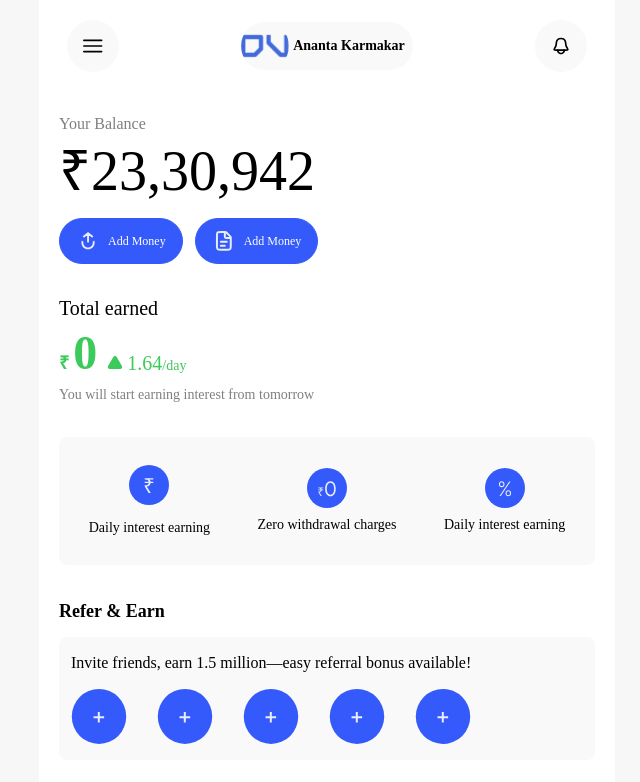
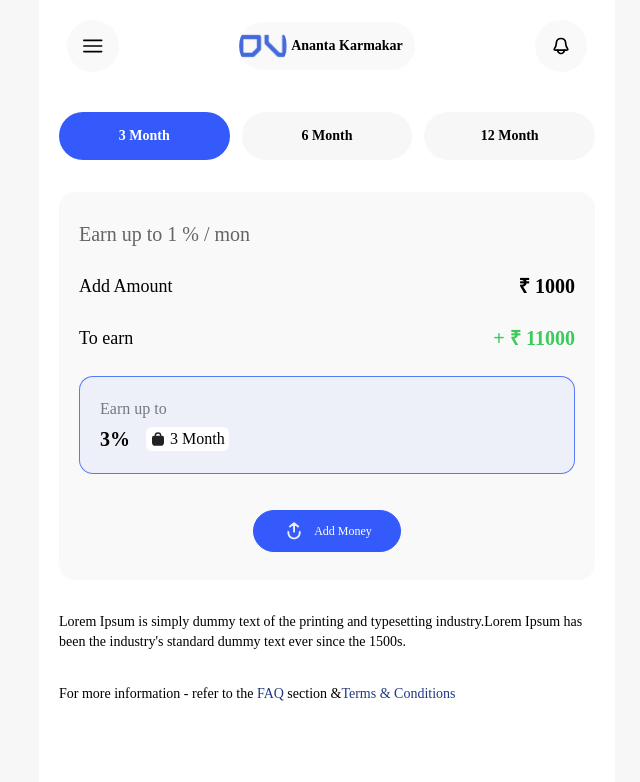
Before and after one commit to codeAntu/DV_3.0, a React (Vite) app: page / in a window 1280 px wide. Shown: the top 782 px of the page, without its empty margins (313-953 px from the left). Built offline with nearby package versions, Linux system fonts and the light colour scheme; a web font is replaced by a local one.

Commit message:
feat: Add AddMoney screen to App component
The AddMoney screen was added to the App component to implement the functionality for adding money to the user's account.

```diff
--- a/src/App.tsx
+++ b/src/App.tsx
@@ -18,6 +18,7 @@ import Withdraw from './screens/Withdraw'
 import KYCScreen from './screens/KYCScreen'
 import Profile from './screens/Profile'
 import Balance from './screens/Balance'
+import AddMoney from './screens/AddMoney'
 
 function App() {
   const [count, setCount] = useState(0)
@@ -40,7 +41,8 @@ function App() {
       {/* <Withdraw /> */}
       {/* <KYCScreen /> */}
       {/* <Profile /> */}
-      <Balance />
+      {/* <Balance />  */}
+      <AddMoney />
     </>
   )
 }
--- /dev/null
+++ b/src/screens/AddMoney.tsx
@@ -0,0 +1,63 @@
+export default function AddMoney() {
+  return (
+    <div className='component'>
+      <div className='maxWidth flex h-full min-h-[100dvh] w-full flex-col gap-10 bg-white'>
+        <div className='flex items-center justify-between gap-2 px-2'>
+          <div className='rounded-full bg-card p-4'>
+            <img src='./icons/slider.svg' alt='' className='aspect-square w-5' />
+          </div>
+          <div className='flex items-center justify-center gap-1 rounded-full bg-card pr-3'>
+            <img src='./icons/appIcon.svg' alt='' className='aspect-square w-12 rounded-full' />
+            <div className='line-clamp-1 text-sm font-semibold'>Ananta Karmakar</div>
+          </div>
+          <div className='rounded-full bg-card p-4'>
+            <img src='./icons/notification2.svg' alt='' className='aspect-square w-5' />
+          </div>
+        </div>
+        <div className='grid gap-8'>
+          <div className='flex items-center justify-between gap-3 text-sm font-semibold'>
+            <div className='w-full rounded-full bg-accent py-3.5 text-center text-white'>3 Month</div>
+            <div className='w-full rounded-full bg-card2 py-3.5 text-center'>6 Month</div>
+            <div className='w-full rounded-full bg-card2 py-3.5 text-center'>12 Month</div>
+          </div>
+          <div className='flex flex-col gap-6 rounded-2xl bg-card px-5 py-7'>
+            <div className='w-full text-xl text-black/60'>Earn up to 1 % / mon</div>
+            <div className='flex w-full items-center justify-between text-lg font-medium'>
+              <div>Add Amount</div>
+              <div className='text-xl font-semibold'>₹ 1000</div>
+            </div>
+            <div className='flex w-full items-center justify-between text-lg font-medium'>
+              <div>To earn</div>
+              <div className='text-xl font-semibold text-green'>+ ₹ 11000</div>
+            </div>
+            <div className='inputBox grid gap-1 px-5 py-5'>
+              <div className='text-base text-black/50'>Earn up to</div>
+              <div className='flex items-center justify-normal gap-4'>
+                <div className='text-xl font-semibold'>3%</div>
+                <div className='flex gap-1 rounded-md bg-white px-1'>
+                  <img src='./icons/lock2.svg' alt='' className='w-4' />
+                  <div className='text-base font-medium'>3 Month</div>
+                </div>
+              </div>
+            </div>
+            <div className='flex w-full items-center justify-center pt-3'>
+              <button className='buttonRounded px-7 py-2'>
+                <img src='./icons/addMoney.svg' alt='' className='w-6' />
+                <div>Add Money</div>
+              </button>
+            </div>
+          </div>
+          <div className='text-sm'>
+            Lorem Ipsum is simply dummy text of the printing and typesetting industry.Lorem Ipsum has been the
+            industry's standard dummy text ever since the 1500s.
+          </div>
+          <div className='text-sm'>
+            For more information - refer to the
+            <span className='text-blue'> FAQ </span>
+            section &<span className='text-blue'>Terms & Conditions</span>
+          </div>
+        </div>
+      </div>
+    </div>
+  )
+}
--- a/src/screens/Balance.tsx
+++ b/src/screens/Balance.tsx
@@ -6,7 +6,7 @@ export default function Balance() {
           <div className='rounded-full bg-card p-4'>
             <img src='./icons/slider.svg' alt='' className='aspect-square w-5' />
           </div>
-          <div className='flex items-center justify-center gap-1 rounded-full bg-card pr-2'>
+          <div className='flex items-center justify-center gap-1 rounded-full bg-card pr-3'>
             <img src='./icons/appIcon.svg' alt='' className='aspect-square w-12 rounded-full' />
             <div className='line-clamp-1 text-sm font-semibold'>Ananta Karmakar</div>
           </div>
--- /dev/null
+++ b/src/screens/Plans.tsx
@@ -0,0 +1,21 @@
+export default function Plans(){
+  return(
+    <div className='component'>
+      <div className='maxWidth flex h-full min-h-[100dvh] w-full flex-col gap-10 bg-white'>
+        <div className='flex items-center justify-between gap-2 px-2'>
+          <div className='rounded-full bg-card p-4'>
+            <img src='./icons/slider.svg' alt='' className='aspect-square w-5' />
+          </div>
+          <div className='flex items-center justify-center gap-1 rounded-full bg-card pr-3'>
+            <img src='./icons/appIcon.svg' alt='' className='aspect-square w-12 rounded-full' />
+            <div className='line-clamp-1 text-sm font-semibold'>Ananta Karmakar</div>
+          </div>
+          <div className='rounded-full bg-card p-4'>
+            <img src='./icons/notification2.svg' alt='' className='aspect-square w-5' />
+          </div>
+        </div>
+
+      </div>
+    </div>
+  )
+}
--- a/tailwind.config.js
+++ b/tailwind.config.js
@@ -6,7 +6,9 @@ export default {
       colors: {
         accent: '#345afb',
         card: '#F9F9F9',
+        card2:"#f7f7f7",
         green: '#3CCA5A',
+        blue: '#1F3881',
       },
     },
   },
```
Also changed, not shown: public/icons/lock2.svg (added).
